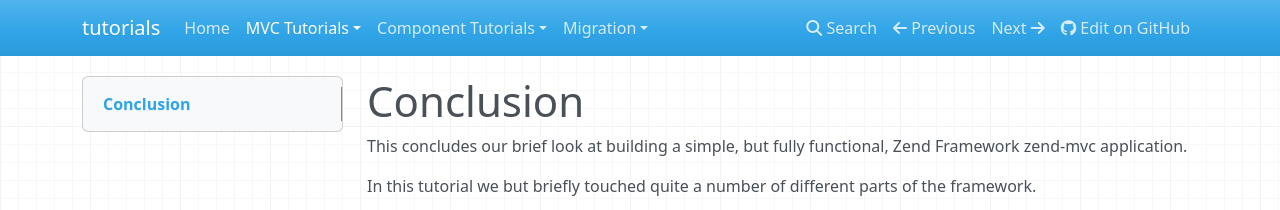
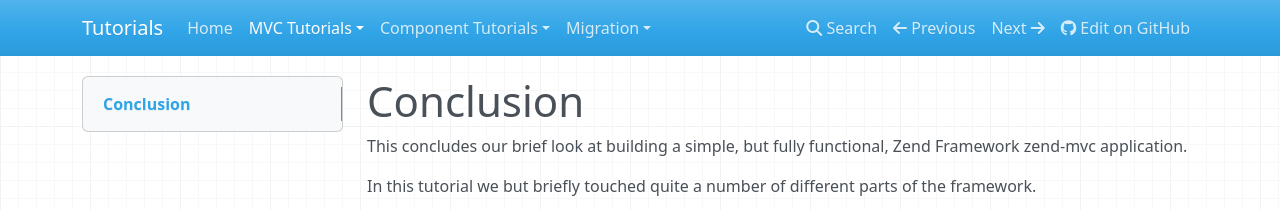
Before and after one commit to laminas/tutorials, an MkDocs documentation site: the page built from doc/book/getting-started/conclusion.md, in a window 1280 px wide. Shown: the top 210 px of the page. Built offline with MkDocs 1.6.1, drawn with Linux system fonts in a browser that asks for light colours; nearby versions of some CDN libraries; old or Windows-style settings are respelled for this version of MkDocs.

```diff
--- a/mkdocs.yml
+++ b/mkdocs.yml
@@ -33,7 +33,7 @@ pages:
             - Overview: migration/to-v3/overview.md
             - Components: migration/to-v3/components.md
             - Applications: migration/to-v3/application.md
-site_name: tutorials
 site_description: "Zend Framework Tutorials"
+site_name: Tutorials
 repo_url: 'https://github.com/zendframework/tutorials'
 copyright: 'Copyright (c) 2016 <a href="http://www.zend.com/">Zend Technologies USA Inc.</a>'
```
